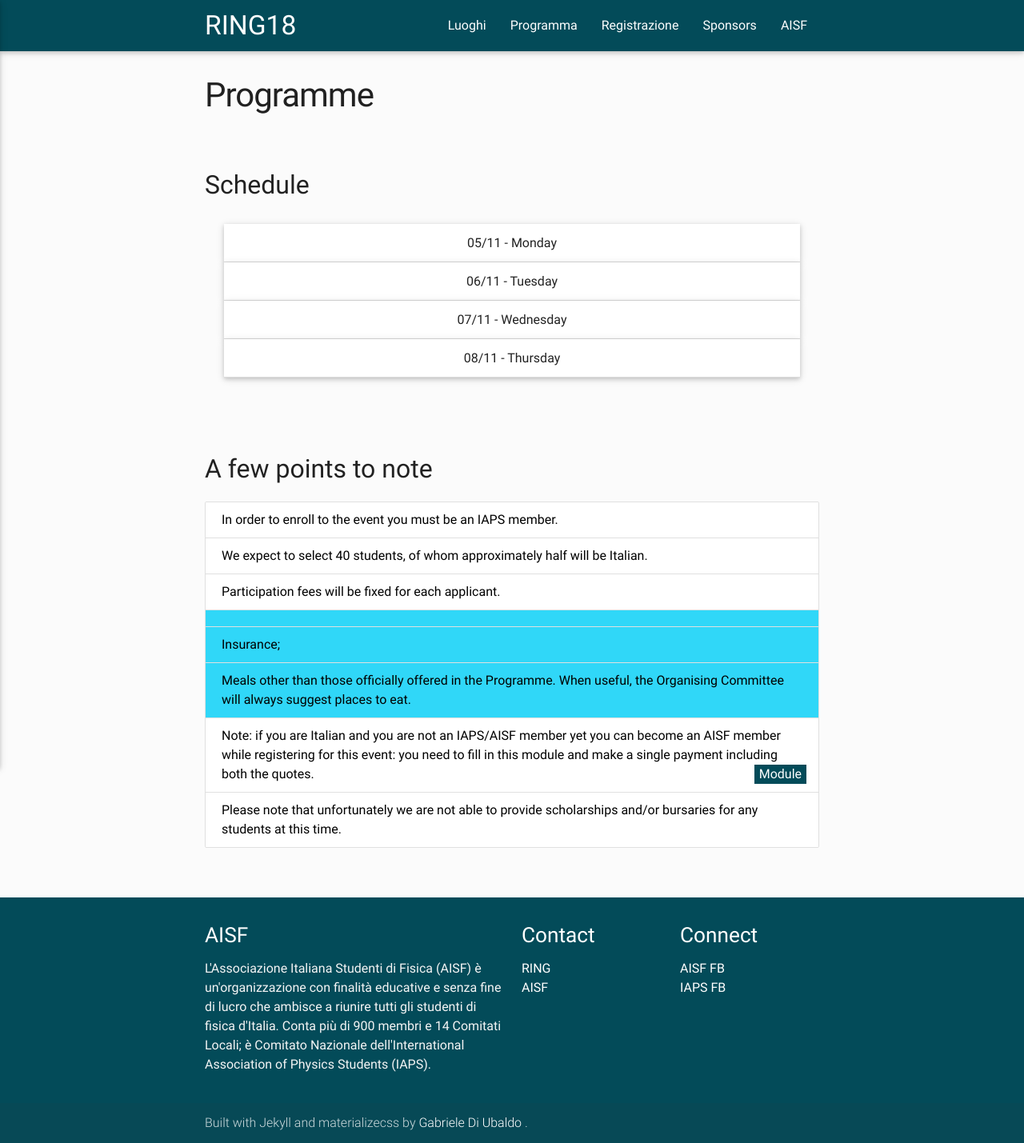
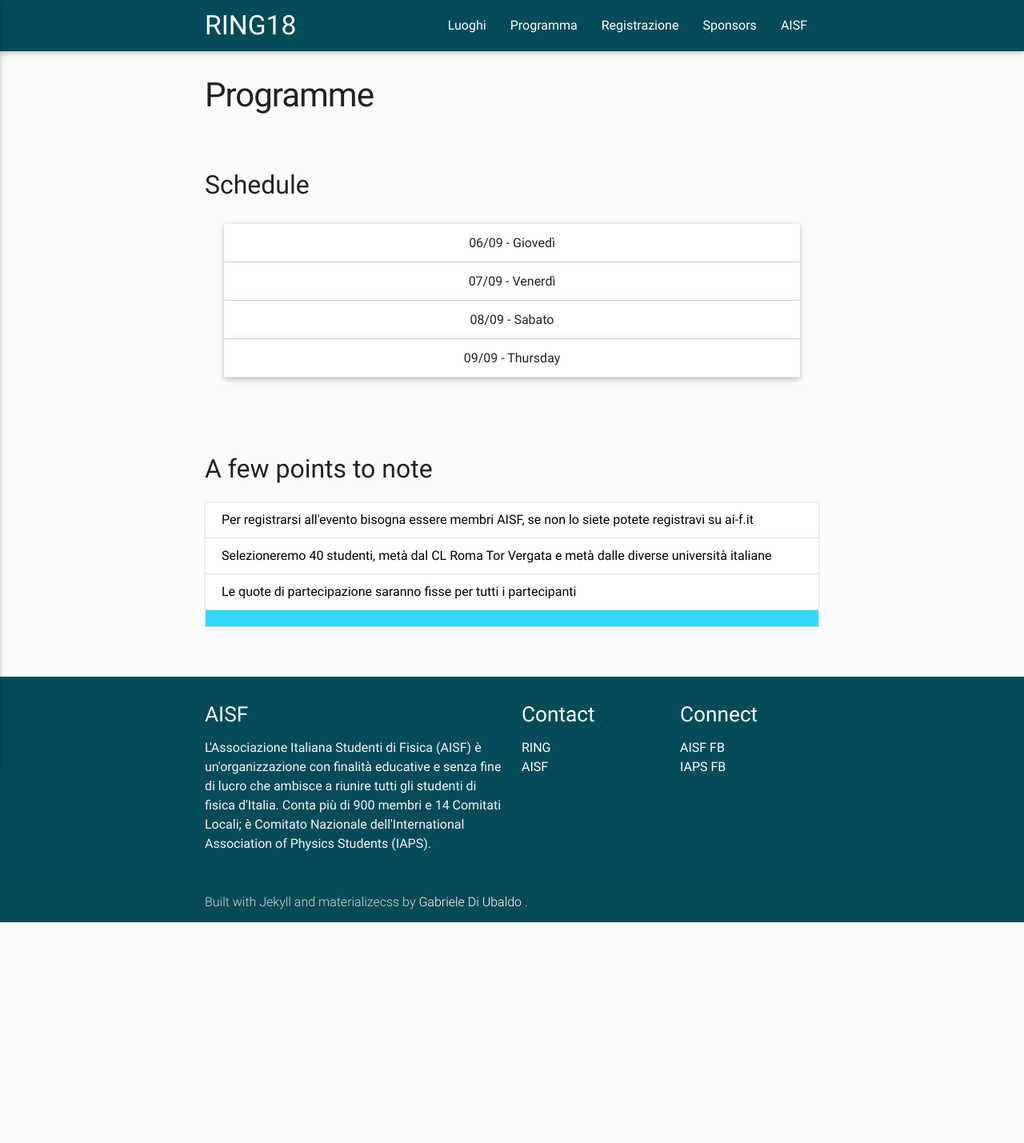
Before and after one commit to ai-sf/ring18, a Jekyll site: the page built from programme.html, in a window 1280 px wide. Shown: the whole page at 80% size. Built offline with Jekyll 4.4.1, drawn with Linux system fonts in a browser that asks for light colours; nearby versions of some CDN libraries; after the commit the page ends 1153 px from its top, so only the background shows below that.

Commit message:
Update programme.yml

```diff
--- a/_data/programme.yml
+++ b/_data/programme.yml
@@ -3,65 +3,52 @@ info: ""
 last_update:
 
 schedule:
-  - day: Monday
-    date: "05/11"
-    short_descr: Arrival and Welcome ceremony
+  - day: Giovedì
+    date: "06/09"
+    short_descr: Arrivi e cerimonia di apertura
     activity:
-      - hour: "Early Afternoon"
-        descr: "Check-in and arrival at the Hotel"
-      - hour: "Late Afternoon"
-        descr: "Welcome Ceremony at the University of Trieste"
-      - hour: "Evening"
-        descr: "Trieste By Night"
-  - day: Tuesday
-    date: "06/11"
-    short_descr: SISSA and ICTP
+      - hour: "Pomeriggio"
+        descr: "Arriv"
+      - hour: "Sera"
+        descr: "Cerimonia di apertura e serata libera"
+  - day: Venerdì
+    date: "07/09"
+    short_descr: ISOLDE, LHCb e ATLAS
     activity:
-      - hour: "Morning"
-        descr: "Lectures @ SISSA"
-      - hour: "Afternoon"
-        descr: "Lectures and Student Talks @ ICTP"
-      - hour: "Evening"
-        descr: "Trieste By Night"
-  - day: Wednesday
-    date: "07/11"
-    short_descr: ELETTRA & Area Science Park
+      - hour: "Mattino"
+        descr: "Visita ISOLDE e LHCb"
+      - hour: "Pomeriggio"
+        descr: "Visita a ATLAS"
+      - hour: "Sera"
+        descr: "Serata libera"
+  - day: Sabato
+    date: "08/09"
+    short_descr: CERN, CMS e Ginevra
     activity:
-      - hour: "Morning"
-        descr: "Visit at the ELETTRA synchrotrone"
-      - hour: "Afternoon"
-        descr: "Lectures and Workshop @ INFN and Area Science Park"
-      - hour: "Evening"
-        descr: "Trieste By Night"
+      - hour: "Mattino"
+        descr: "Visita CERN e MS"
+      - hour: "Pomeriggio"
+        descr: "Visita guidata di Ginevra"
+      - hour: "Sera"
+        descr: "Serata libera"
   - day: Thursday
-    date: "08/11"
-    short_descr: City Tour
+    date: "09/09"
+    short_descr: Partenze
     activity:
-      - hour: "Morning"
-        descr: "City Tour"
-      - hour: "Afternoon"
-        descr: "Closing Ceremony"
+      - hour: "Mattino"
+        descr: "Partenze"
+
 
 
 few_info:
   info: ""
   specs:
-    - text: "In order to enroll to the event you must be an IAPS member."
+    - text: "Per registrarsi all'evento bisogna essere membri AISF, se non lo siete potete registravi su ai-f.it"
       url: "#!"
-    - text: "We expect to select 40 students, of whom approximately half will be Italian."
+    - text: "Selezioneremo 40 studenti, metà dal CL Roma Tor Vergata e metà dalle diverse università italiane"
       url: "#!"
-    - text: "Participation fees will be fixed for each applicant. "
+    - text: "Le quote di partecipazione saranno fisse per tutti i partecipanti "
       url: "#!"
       subpoints:
         - text: ""
           url: "#!"
-        - text: "Insurance;"
-          url: "#!"
-        - text: "Meals other than those officially offered in the Programme. When useful, the Organising Committee
-      will always suggest places to eat."
-          url: "#!"
-    - text: "Note: if you are Italian and you are not an IAPS/AISF member yet you can become an AISF member while registering for this event: you need to fill in this module and make a single payment including both the quotes."
-      url: ""
-      button: Module
-    - text: "Please note that unfortunately we are not able to provide scholarships and/or bursaries for any students at this time."
-      url: "#!"
```
